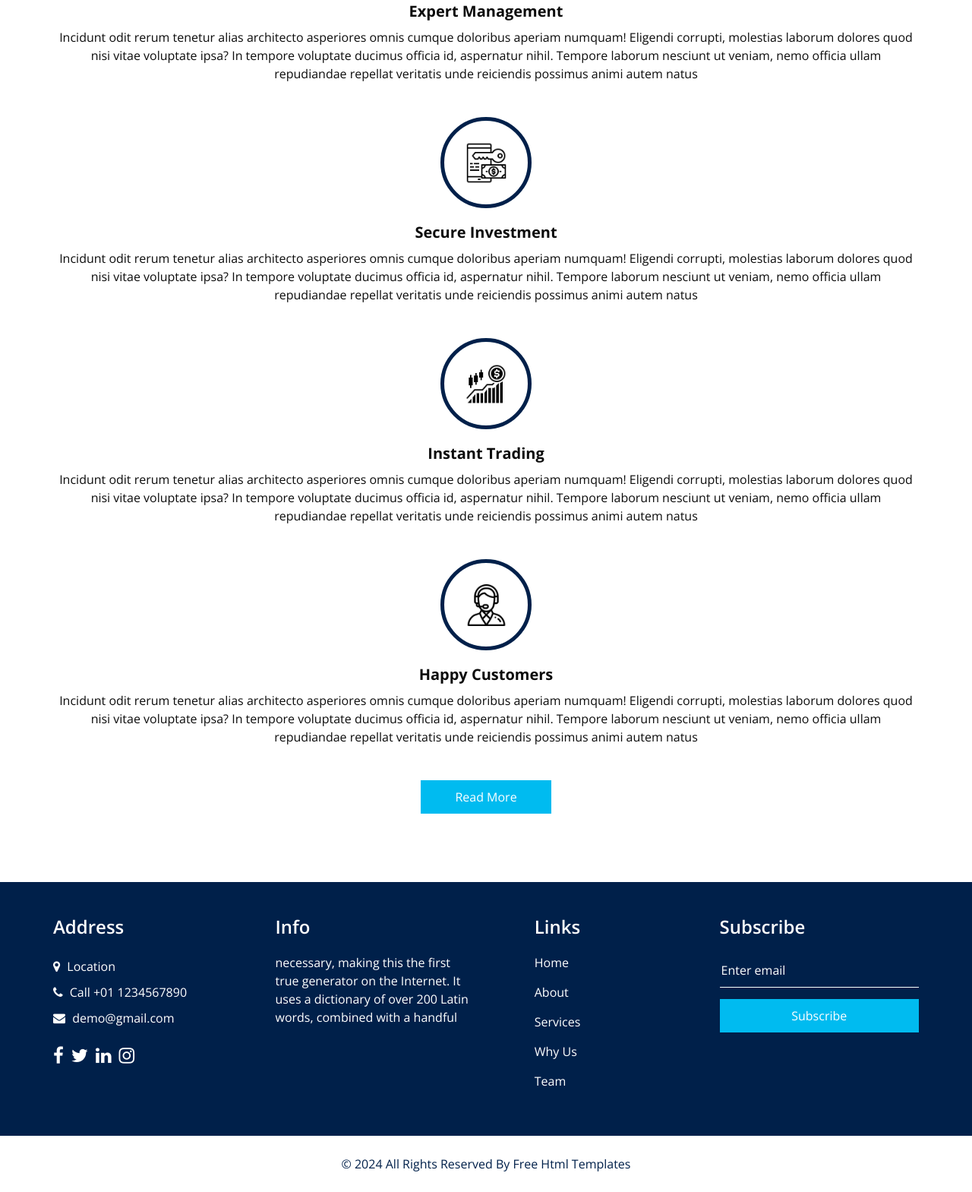
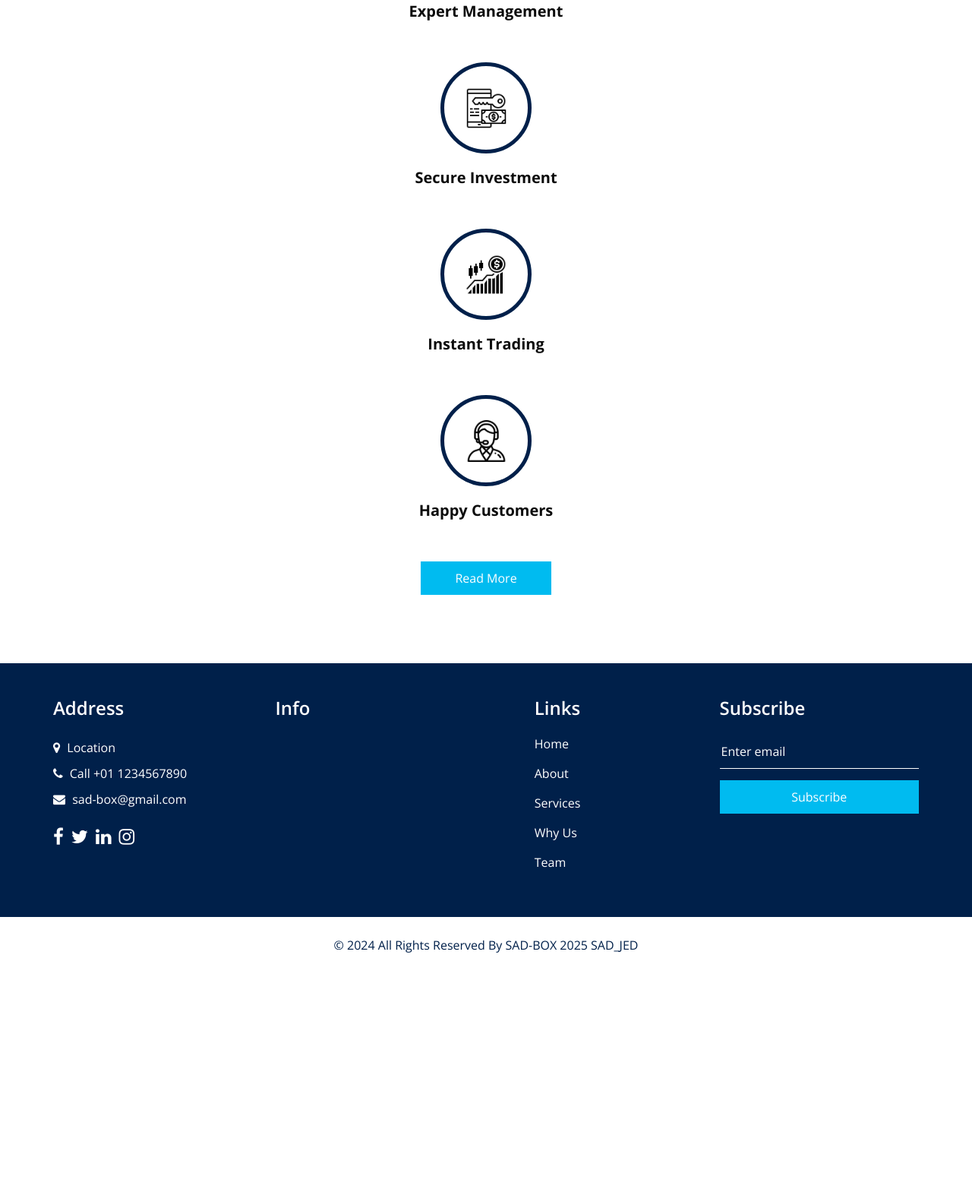
Before and after one commit to sadjed10/SAD_JED.BOX, a plain HTML site: page why.html in a window 1280 px wide. Shown: the part 386-1955 px from the top of the page at 76% size. After the commit the page ends 1667 px from the top, so only its background shows below. Drawn offline with nearby package versions, Linux system fonts and the light colour scheme; some packages are replaced by stand-ins of ours.

Commit message:
Update why.html

```diff
--- a/why.html
+++ b/why.html
@@ -13,7 +13,7 @@
   <meta name="author" content="" />
   <link rel="shortcut icon" href="images/favicon.png" type="">
 
-  <title> Finexo </title>
+  <title> SAD-BOX </title>
 
   <!-- bootstrap core css -->
   <link rel="stylesheet" type="text/css" href="css/bootstrap.css" />
@@ -50,7 +50,7 @@
         <nav class="navbar navbar-expand-lg custom_nav-container ">
           <a class="navbar-brand" href="index.html">
             <span>
-              Finexo
+              SAD-BOX
             </span>
           </a>
 
@@ -110,8 +110,6 @@
               Expert Management
             </h5>
             <p>
-              Incidunt odit rerum tenetur alias architecto asperiores omnis cumque doloribus aperiam numquam! Eligendi corrupti, molestias laborum dolores quod nisi vitae voluptate ipsa? In tempore voluptate ducimus officia id, aspernatur nihil.
-              Tempore laborum nesciunt ut veniam, nemo officia ullam repudiandae repellat veritatis unde reiciendis possimus animi autem natus
             </p>
           </div>
         </div>
@@ -124,8 +122,6 @@
               Secure Investment
             </h5>
             <p>
-              Incidunt odit rerum tenetur alias architecto asperiores omnis cumque doloribus aperiam numquam! Eligendi corrupti, molestias laborum dolores quod nisi vitae voluptate ipsa? In tempore voluptate ducimus officia id, aspernatur nihil.
-              Tempore laborum nesciunt ut veniam, nemo officia ullam repudiandae repellat veritatis unde reiciendis possimus animi autem natus
             </p>
           </div>
         </div>
@@ -138,8 +134,6 @@
               Instant Trading
             </h5>
             <p>
-              Incidunt odit rerum tenetur alias architecto asperiores omnis cumque doloribus aperiam numquam! Eligendi corrupti, molestias laborum dolores quod nisi vitae voluptate ipsa? In tempore voluptate ducimus officia id, aspernatur nihil.
-              Tempore laborum nesciunt ut veniam, nemo officia ullam repudiandae repellat veritatis unde reiciendis possimus animi autem natus
             </p>
           </div>
         </div>
@@ -152,8 +146,6 @@
               Happy Customers
             </h5>
             <p>
-              Incidunt odit rerum tenetur alias architecto asperiores omnis cumque doloribus aperiam numquam! Eligendi corrupti, molestias laborum dolores quod nisi vitae voluptate ipsa? In tempore voluptate ducimus officia id, aspernatur nihil.
-              Tempore laborum nesciunt ut veniam, nemo officia ullam repudiandae repellat veritatis unde reiciendis possimus animi autem natus
             </p>
           </div>
         </div>
@@ -194,7 +186,7 @@
               <a href="">
                 <i class="fa fa-envelope" aria-hidden="true"></i>
                 <span>
-                  demo@gmail.com
+                  sad-box@gmail.com
                 </span>
               </a>
             </div>
@@ -220,7 +212,6 @@
               Info
             </h4>
             <p>
-              necessary, making this the first true generator on the Internet. It uses a dictionary of over 200 Latin words, combined with a handful
             </p>
           </div>
         </div>
@@ -269,8 +260,8 @@
   <section class="footer_section">
     <div class="container">
       <p>
-        &copy; <span id="displayYear"></span> All Rights Reserved By
-        <a href="https://html.design/">Free Html Templates</a>
+        &copy; <span id="displayYear"></span> All Rights Reserved By SAD-BOX 2025
+        <a href="https://html.design/">SAD_JED</a>
       </p>
     </div>
   </section>
```
